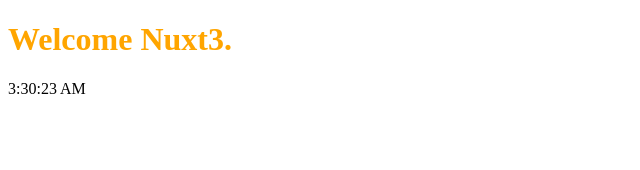
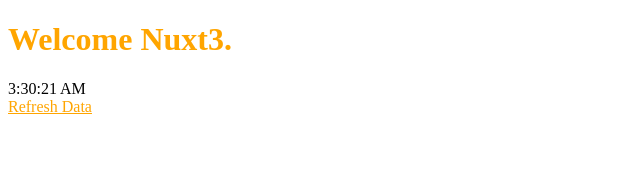
Before and after one commit to M9nood/nuxt3-demo, a Nuxt app: page / in a window 1280 px wide. Shown: the top 170 px of the page, without its empty margins (0-640 px from the left). Built offline with nearby package versions, Linux system fonts and the light colour scheme; no server answers.

Commit message:
feat : server demo

```diff
--- a/components/label/Timer.vue
+++ b/components/label/Timer.client.vue
@@ -4,6 +4,6 @@
 
 <script setup lang="ts">
 defineProps({
-    timer: ref<String>
+    timer: { type: [ref<String>, Object] }
 })
 </script>
--- a/pages/index.vue
+++ b/pages/index.vue
@@ -2,11 +2,19 @@
     <div>
         <LabelTitle>Welcome Nuxt3.</LabelTitle>
         <LabelTimer :timer="timer.time"></LabelTimer>
+        <a @click="reload" class="btn">Refresh Data</a>
+        <pre>{{ resData }}</pre>
     </div>
 </template>
 
 <script setup lang="ts">
 const timer = useTimer()
+
+const { data: resData, refresh: refreshMe} = await useFetch('/api/me')
+
+function reload(){
+    refreshMe()
+}
 
 </script>
 
```
Also changed, not shown: 1 other file (tests, documents, lock files or other folders).
